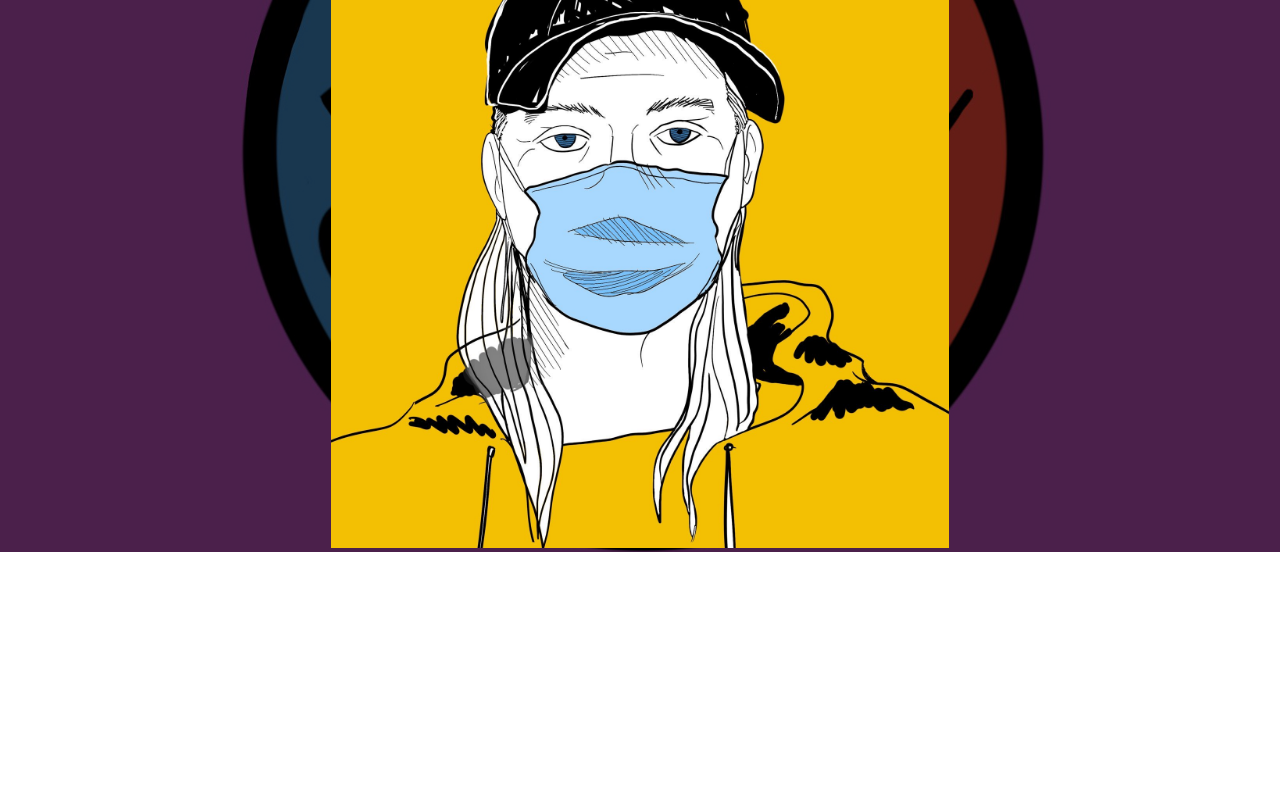
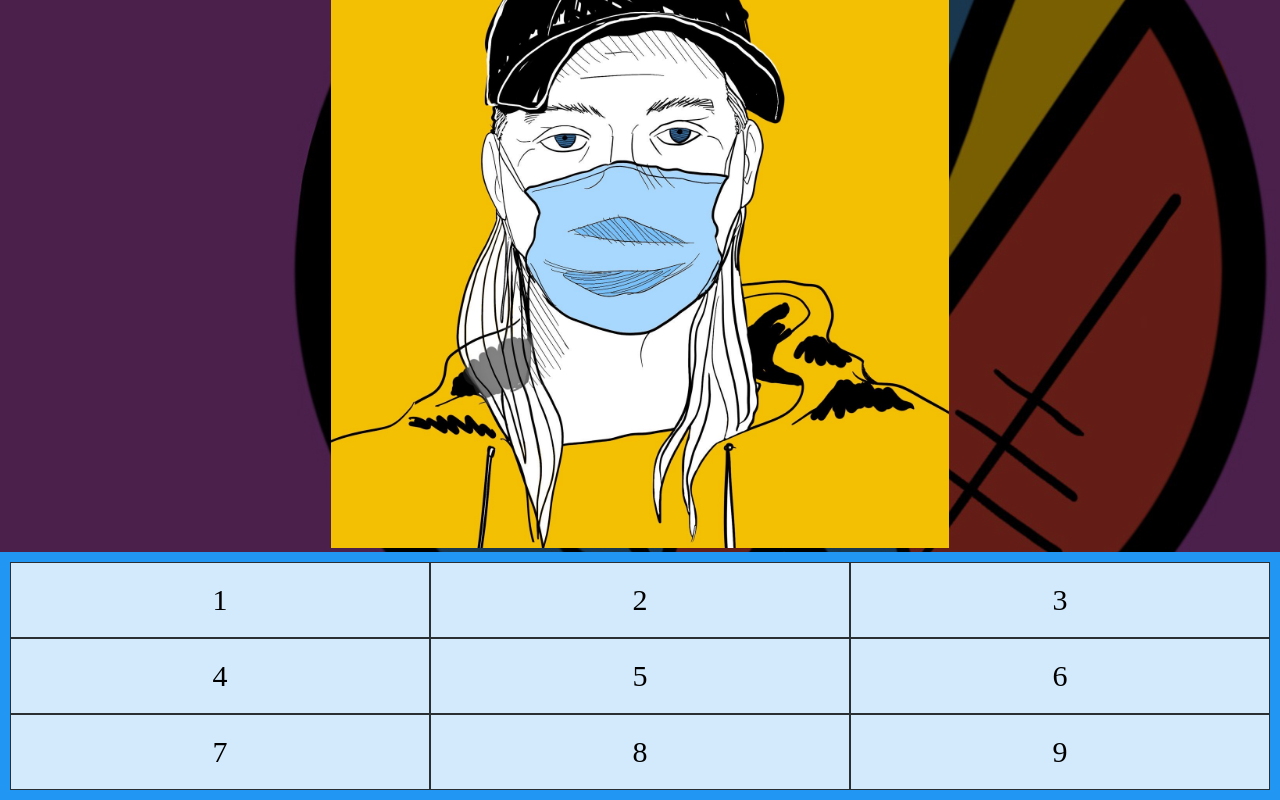
Before and after one commit to carah-tychewicz/mads-website, a React (Vite) app: page / in a window 1280 px wide. Shown: the part 512-1312 px from the top of the page. Before the commit the page ends 1064 px from the top, so only its background shows below. Built offline with nearby package versions, Linux system fonts and the light colour scheme.

Commit message:
rebuilding to add express

```diff
--- a/package.json
+++ b/package.json
@@ -10,6 +10,7 @@
     "preview": "vite preview"
   },
   "dependencies": {
+    "cors": "^2.8.5",
     "react": "^18.3.1",
     "react-dom": "^18.3.1",
     "react-router-dom": "^6.24.0"
--- /dev/null
+++ b/src/components/Gallery.jsx
@@ -0,0 +1,19 @@
+import '../styles/Gallery.css';
+
+function Gallery() {
+  return (
+    <div className="grid-container">
+      <div className="grid-item">1</div>
+      <div className="grid-item">2</div>
+      <div className="grid-item">3</div>
+      <div className="grid-item">4</div>
+      <div className="grid-item">5</div>
+      <div className="grid-item">6</div>
+      <div className="grid-item">7</div>
+      <div className="grid-item">8</div>
+      <div className="grid-item">9</div>
+    </div>
+  )
+}
+
+export default Gallery;
--- a/src/components/Navbar.jsx
+++ b/src/components/Navbar.jsx
@@ -2,11 +2,9 @@
 
 function Navbar() {
   return (
-    <>
-      <div className="nav-box">
-        <a className="name-logo" href="/">MADS</a>
-      </div>
-    </>
+    <div className="nav-box">
+      <a className="name-logo" href="/">MADS</a>
+    </div>
   )
 }
 
--- a/src/main.jsx
+++ b/src/main.jsx
@@ -1,12 +1,12 @@
 import React from 'react';
 import ReactDOM from 'react-dom/client';
 import Home from './pages/Home.jsx';
+import Navbar from './components/Navbar.jsx';
 import './index.css';
 import {
   createBrowserRouter,
   RouterProvider,
 } from "react-router-dom";
-import Navbar from './components/Navbar.jsx';
 
 const router = createBrowserRouter([
   {
--- a/src/pages/Home.jsx
+++ b/src/pages/Home.jsx
@@ -1,3 +1,4 @@
+import Gallery from '../components/Gallery';
 import '../styles/Home.css';
 
 function Home() {
@@ -16,6 +17,7 @@
             <div className="bio-image-col">
               <img src="./src/img/self-portrait.jpeg" height="800px" width="auto"></img>
             </div>
+            <Gallery />
           </div>
         </div>
       </div>
--- /dev/null
+++ b/src/styles/Gallery.css
@@ -0,0 +1,13 @@
+.grid-container {
+  display: grid;
+  grid-template-columns: auto auto auto;
+  background-color: #2196F3;
+  padding: 10px;
+}
+.grid-item {
+  background-color: rgba(255, 255, 255, 0.8);
+  border: 1px solid rgba(0, 0, 0, 0.8);
+  padding: 20px;
+  font-size: 30px;
+  text-align: center;
+}
```
Also changed, not shown: 1 other file (tests, documents, lock files or other folders).
